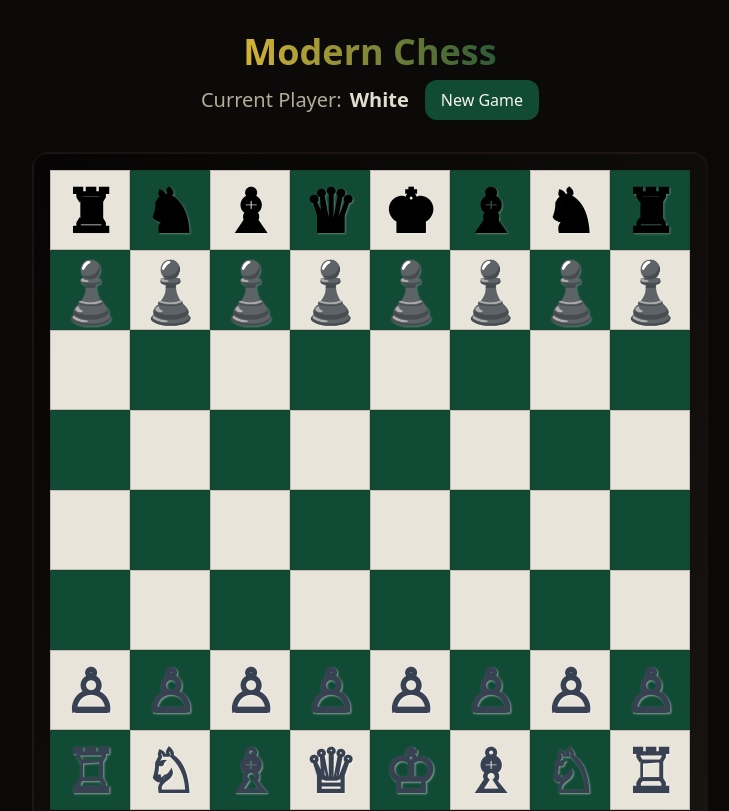
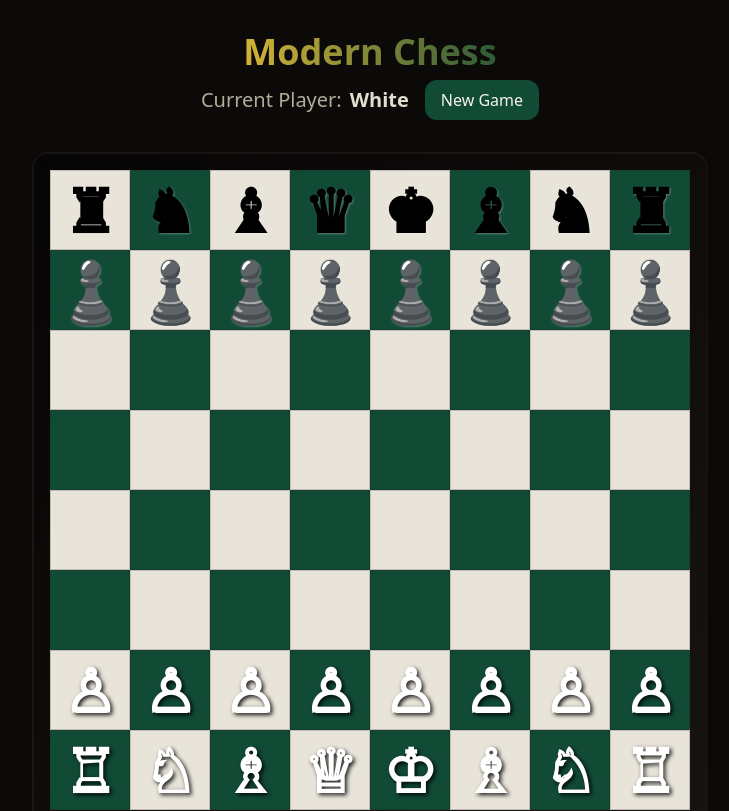
Before and after one commit to jalalferoj/modern-chess-play, a React (Vite) app: page / in a window 1280 px wide. Shown: the top 811 px of the page, without its empty margins (270-999 px from the left). Built offline with nearby package versions, Linux system fonts and the light colour scheme.

Commit message:
Refactor: Make white pieces solid white

```diff
--- a/src/components/ChessPiece.tsx
+++ b/src/components/ChessPiece.tsx
@@ -12,12 +12,12 @@ export const ChessPiece = ({ piece, isSelected }: ChessPieceProps) => {
         text-3xl sm:text-4xl md:text-6xl select-none cursor-pointer
         transition-all duration-300 ease-out font-bold
         ${isSelected ? 'scale-110 drop-shadow-2xl' : 'hover:scale-105'}
-        ${piece.color === 'white' ? 'text-gray-700' : 'text-black'}
+        ${piece.color === 'white' ? 'text-white' : 'text-black'}
       `}
       style={{
         filter: isSelected ? 'drop-shadow(0 0 20px hsl(var(--chess-selected)))' : undefined,
         textShadow: piece.color === 'white'
-          ? '1px 1px 2px rgba(255,255,255,0.5)'
+          ? '2px 2px 4px rgba(0,0,0,0.9)'
           : '1px 1px 2px rgba(255,255,255,0.3)'
       }}
     >
```
